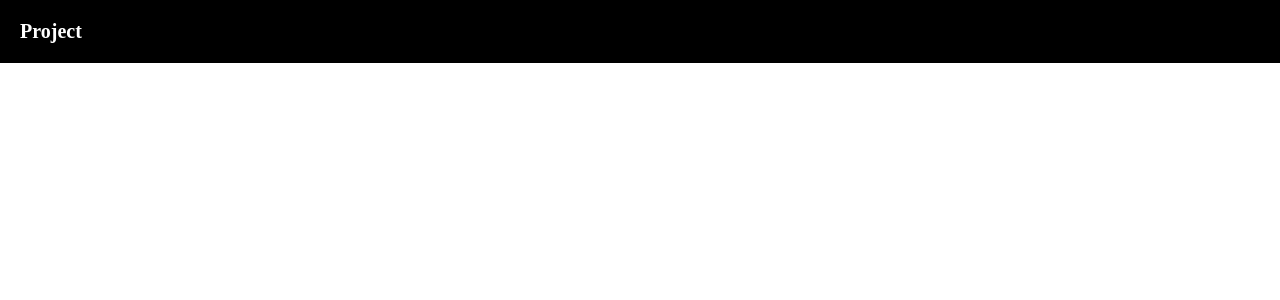
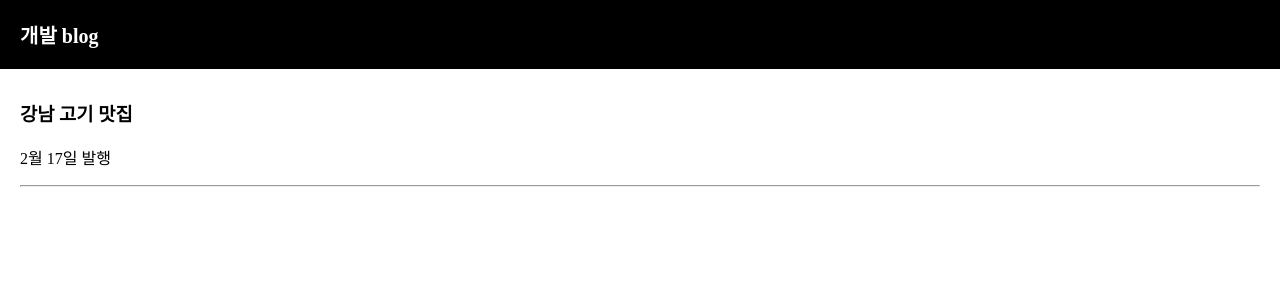
Before and after one commit to whddnjs1715/CreateWebsite, a React (Create React App) app: page / in a window 1280 px wide. Shown: the top 300 px of the page. Built offline with nearby package versions, Linux system fonts and the light colour scheme.

Commit message:
리스트 UI 생성

```diff
--- a/src/App.css
+++ b/src/App.css
@@ -15,3 +15,10 @@ body {
   font-weight : 600;
   font-size : 20px;
 }
+
+.list {
+  margin-top : 30px;
+  text-align : left;
+  padding-left : 20px;
+  padding-right : 20px;
+}
--- a/src/App.js
+++ b/src/App.js
@@ -1,10 +1,16 @@
 import './App.css';
 
 const App = () => {
+  let posts = '강남 고기 맛집';
   return (
     <div className="App">
       <div className="black-nav">
-        <div>Project</div>
+        <div>개발 blog</div>
+      </div>
+      <div className="list">
+        <h3>{ posts }</h3>
+        <p>2월 17일 발행</p>
+        <hr/>
       </div>
     </div>
   )
```
